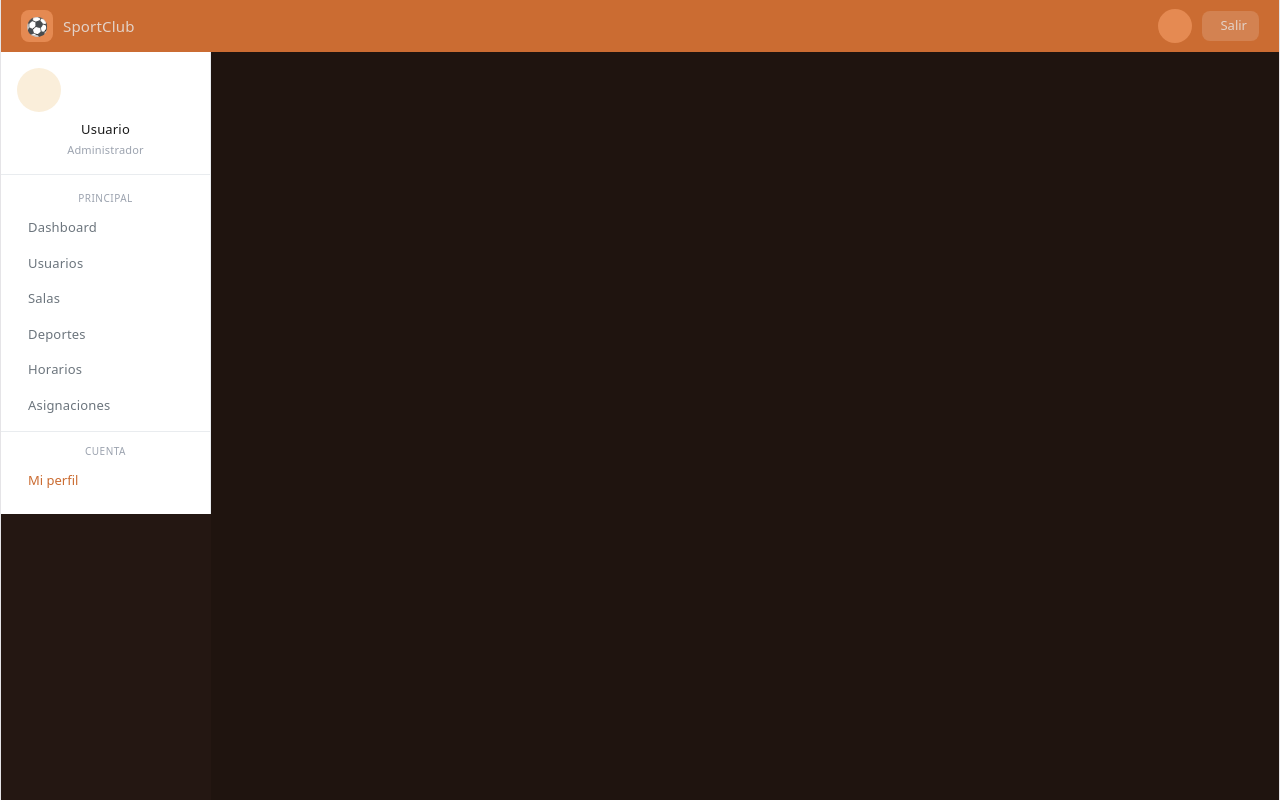
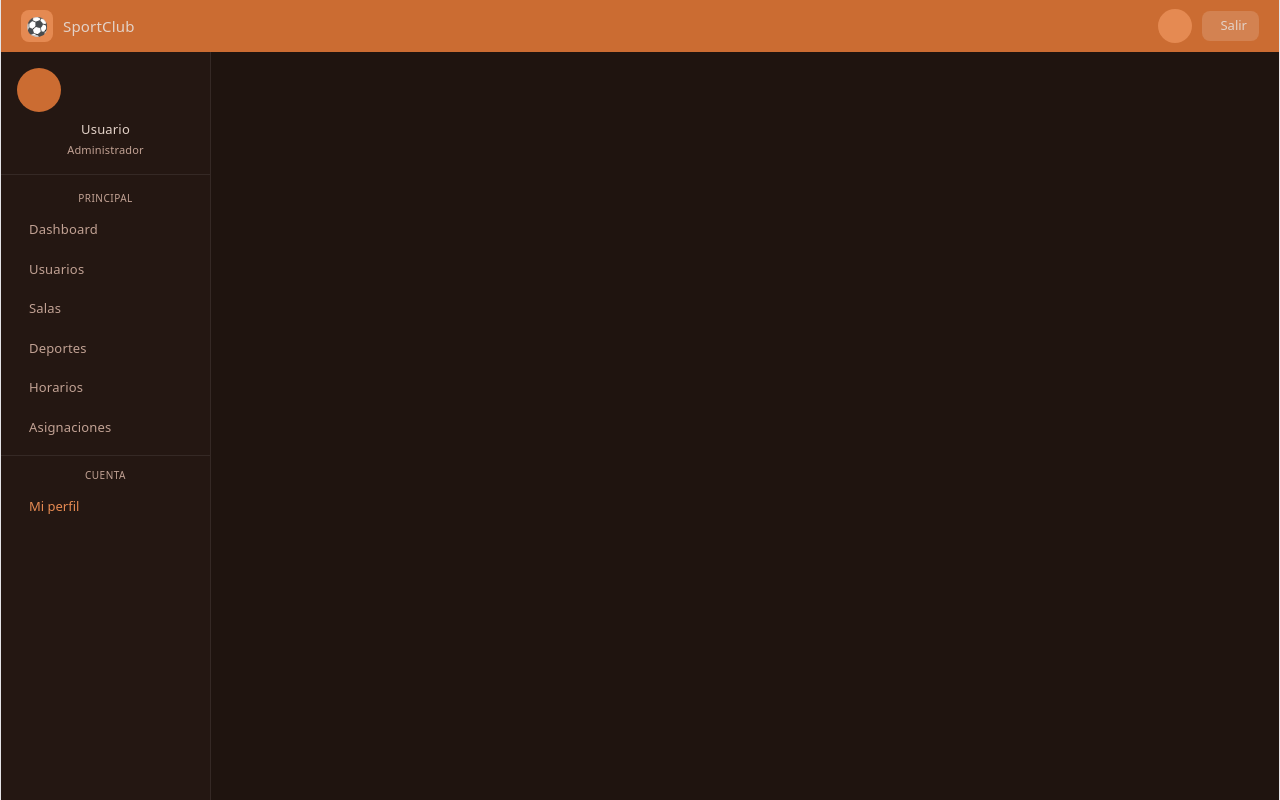
Before and after one commit to visnupriyaAmstein/clubSport, a React (Vite) app: page /admin in a window 1280 px wide. Built offline with nearby package versions, Linux system fonts and the light colour scheme; sample sign-in values are in the browser's storage.

Commit message:
aqui arregle el sidebar para que combine con los colores de cada rol

```diff
--- a/src/components/Sidebar.jsx
+++ b/src/components/Sidebar.jsx
@@ -17,23 +17,23 @@ function Sidebar({ user, colors, menuItems, roleLabel, onOpenProfile }) {
       style={{
         width: "210px",
         flexShrink: 0,
-        background: "#fff",
-        borderRight: "0.5px solid #e9ecef",
+        background: colors.bg,
+        borderRight: `0.5px solid ${colors.border}`,
         display: "flex",
         flexDirection: "column",
         padding: "16px 0",
-        height: "100%",
+        alignSelf: "stretch",
       }}
     >
       {/* User info */}
-      <div style={{ padding: "0 16px 16px", borderBottom: "0.5px solid #e9ecef", marginBottom: "8px" }}>
+      <div style={{ padding: "0 16px 16px", borderBottom: `0.5px solid ${colors.border}`, marginBottom: "8px" }}>
         <div
           style={{
             width: "44px",
             height: "44px",
             borderRadius: "50%",
-            background: colors.light,
-            color: colors.textDark,
+            background: colors.primary,
+            color: "#fff",
             display: "flex",
             alignItems: "center",
             justifyContent: "center",
@@ -44,10 +44,10 @@ function Sidebar({ user, colors, menuItems, roleLabel, onOpenProfile }) {
         >
           {initials}
         </div>
-        <div style={{ fontSize: "13px", fontWeight: "500", color: "#1a1a1a" }}>
+        <div style={{ fontSize: "13px", fontWeight: "500", color: colors.text }}>
           {user?.full_name || "Usuario"}
         </div>
-        <div style={{ fontSize: "11px", color: "#9ca3af", marginTop: "2px" }}>
+        <div style={{ fontSize: "11px", color: colors.textMuted, marginTop: "2px" }}>
           {roleLabel}
         </div>
       </div>
@@ -57,7 +57,7 @@ function Sidebar({ user, colors, menuItems, roleLabel, onOpenProfile }) {
         style={{
           fontSize: "10px",
           fontWeight: "500",
-          color: "#9ca3af",
+          color: colors.textMuted,
           letterSpacing: "0.5px",
           textTransform: "uppercase",
           padding: "8px 16px 4px",
@@ -66,7 +66,7 @@ function Sidebar({ user, colors, menuItems, roleLabel, onOpenProfile }) {
         Principal
       </span>
 
-      {/* Menu items */}
+      {/* Menu items  */}
       {menuItems.map(({ label, icon, path }) => (
         <NavLink
           key={path}
@@ -75,13 +75,14 @@ function Sidebar({ user, colors, menuItems, roleLabel, onOpenProfile }) {
             display: "flex",
             alignItems: "center",
             gap: "8px",
-            padding: "8px 16px",
+            margin: "2px 10px",
+            padding: "8px 10px",
+            borderRadius: "8px",
             fontSize: "13px",
             textDecoration: "none",
-            color: isActive ? colors.primary : "#6c757d",
-            background: isActive ? colors.light : "transparent",
+            color: isActive ? "#fff" : colors.textMuted,
+            background: isActive ? colors.primary : "transparent",
             fontWeight: isActive ? "500" : "400",
-            borderLeft: isActive ? `3px solid ${colors.primary}` : "3px solid transparent",
             transition: "all 0.15s",
           })}
         >
@@ -91,14 +92,14 @@ function Sidebar({ user, colors, menuItems, roleLabel, onOpenProfile }) {
       ))}
 
       {/* Divider */}
-      <div style={{ height: "0.5px", background: "#e9ecef", margin: "8px 0" }} />
+      <div style={{ height: "0.5px", background: colors.border, margin: "8px 0" }} />
 
       {/* Account section */}
       <span
         style={{
           fontSize: "10px",
           fontWeight: "500",
-          color: "#9ca3af",
+          color: colors.textMuted,
           letterSpacing: "0.5px",
           textTransform: "uppercase",
           padding: "4px 16px",
@@ -113,15 +114,16 @@ function Sidebar({ user, colors, menuItems, roleLabel, onOpenProfile }) {
           display: "flex",
           alignItems: "center",
           gap: "8px",
-          padding: "8px 16px",
+          margin: "2px 10px",
+          padding: "8px 10px",
+          borderRadius: "8px",
           fontSize: "13px",
-          color: colors.primary,
+          color: colors.secondary,
           background: "none",
           border: "none",
           cursor: "pointer",
           textAlign: "left",
-          width: "100%",
-          borderLeft: "3px solid transparent",
+          width: "calc(100% - 20px)",
         }}
       >
         <i className="ti ti-user-circle" aria-hidden="true" style={{ fontSize: "16px" }} />
```
